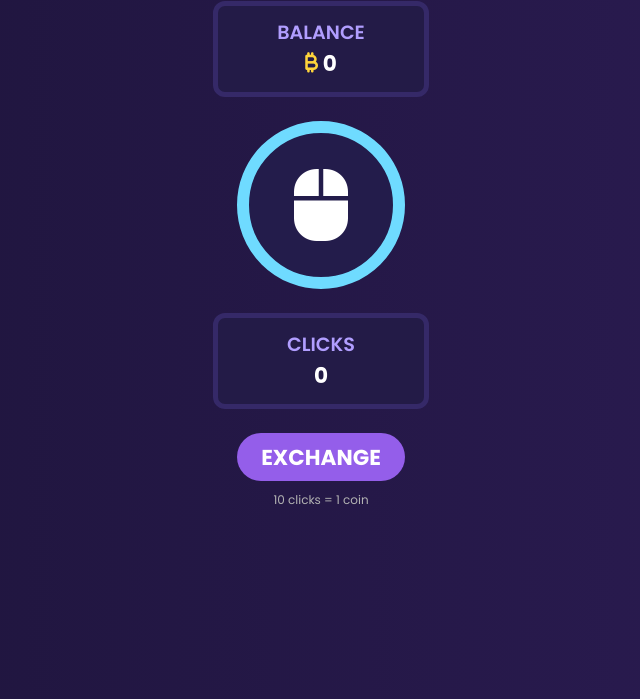
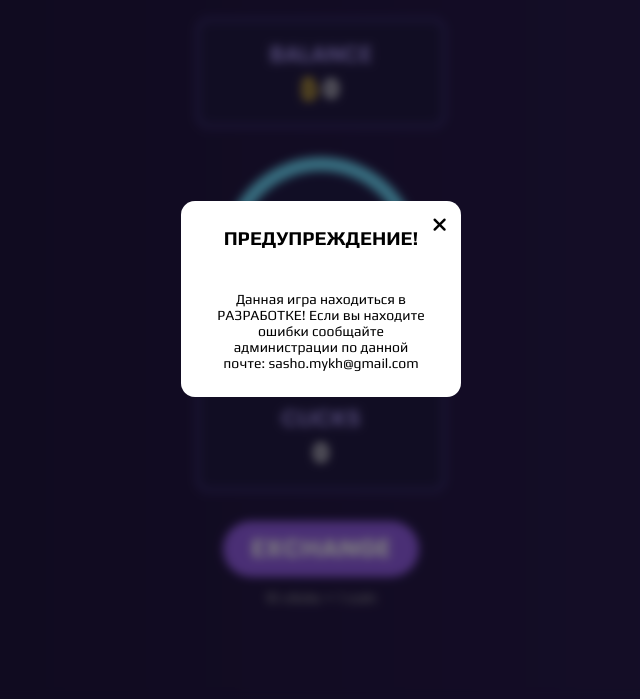
Before and after one commit to MrSasha01032010/nmlgame, a plain HTML site: page index.html in a window 1280 px wide. Shown: the part 101-800 px from the top of the page, without its empty margins (319-959 px from the left). Drawn offline with Linux system fonts and the light colour scheme.

Commit message:
Update index.html

```diff
--- a/index.html
+++ b/index.html
@@ -146,6 +146,72 @@
             scale: 1.15;
         }
 
+        .modal {
+            position: fixed;
+            top: 0;
+            left: 0;
+            display: flex;
+            justify-content: center;
+            align-items: center;
+            width: 100%;
+            height: 100%;
+            backdrop-filter: blur(5px);
+            background: rgba(0, 0, 0, 0.5);
+            z-index: 999;
+        }
+
+        .info-panel {
+            display: flex;
+            flex-direction: column;
+            justify-content: center;
+            align-items: center;
+            text-align: center;
+            position: relative;
+            width: 20rem;
+            height: 14rem;
+            border-radius: 1rem;
+            background-color: white;
+            padding: 1rem 2.2rem;
+        }
+
+        .close-btn {
+            position: absolute;
+            top: 1rem;
+            right: 1rem;
+            cursor: pointer;
+            transition: transform 0.2s ease-in-out;
+        }
+
+        .close-btn:hover {
+            transform: scale(1.2);
+        }
+
+        .close-btn i {
+            font-size: 1.4rem;
+            color: #000000;
+        }
+
+        .info-panel h1 {
+            font-family: "Play", sans-serif;
+            font-size: 1.4rem;
+            font-weight: 600;
+        }
+
+        .info-panel p {
+            font-family: "Play", sans-serif;
+            font-size: 1rem;
+            font-weight: 500;
+        }
+
+        .info {
+            display: flex;
+            flex-direction: column;
+            justify-content: center;
+            align-items: center;
+            text-align: center;
+            gap: 3rem;
+        }
+
         @keyframes breathing {
             0% {
                 transform: scale(1);
@@ -200,19 +266,19 @@
 
         @media (max-width: 1920px) {
             html {
-                font-size: 14px;
+                font-size: 15px;
             }
         }
 
         @media (max-width: 1280px) {
             html {
-                font-size: 12px;
+                font-size: 14px;
             }
         }
 
         @media (max-width: 720px) {
             html {
-                font-size: 16px;
+                font-size: 12px;
             }
         }
     </style>
@@ -240,6 +306,18 @@
         </div>
     </main>
 
+    <div class="modal">
+        <div class="info-panel">
+            <div class="close-btn">
+                <i class="fa-solid fa-xmark"></i>
+            </div>
+            <div class="info">
+                <h1>ПРЕДУПРЕЖДЕНИЕ!</h1>
+                <p>Данная игра находиться в РАЗРАБОТКЕ! Если вы находите ошибки сообщайте администрации по данной почте: sasho.mykh@gmail.com</p>
+            </div>
+        </div>
+    </div>
+
     <script>
         let clicks = 0;
         let coins = 0;
@@ -254,6 +332,13 @@
 
         clicksBalance.textContent = clicks;
         coinsBalance.textContent = coins;
+
+        const closeBtn = document.querySelector('.close-btn');
+        const modal = document.querySelector('.modal');
+
+        closeBtn.addEventListener('click', () => {
+            modal.style.display = 'none';
+        });
 
         clickerBlock.addEventListener('click', () => {
             clicks++;
```
